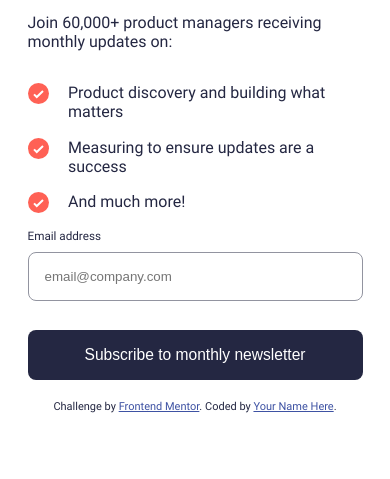
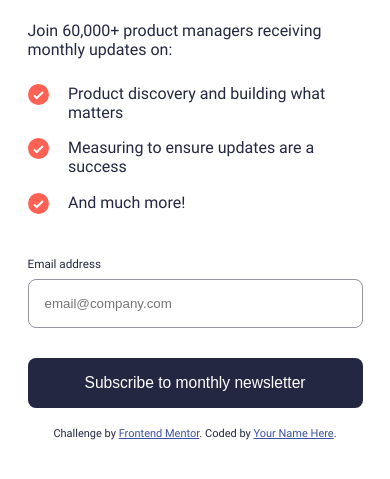
Before and after one commit to LironeFitoussi/newsletter-sign-up-with-success-message-main, a plain HTML site: page index.html in a window 390 px wide. Shown: the part 365-844 px from the top of the page. Drawn offline with Linux system fonts and the light colour scheme.

Commit message:
mobile basic CSS Done

```diff
--- a/style.css
+++ b/style.css
@@ -44,18 +44,21 @@ body {
 main {
     display: flex;
     flex-direction: column;
+    gap: 1vh;
 }
 
 h1 {
     font-size: 2.5rem;
     margin: 0;
 }
+
 ul {
     display: flex;
     flex-direction: column;
     gap: 2vh;
     list-style: none;
     padding: 0;
+    margin: 0;
 }
 
 li {
@@ -73,6 +76,7 @@ form {
     display: flex;
     flex-direction: column;
     gap: 1vh;
+    margin-top: 4vh;
 }
 
 label {
```
